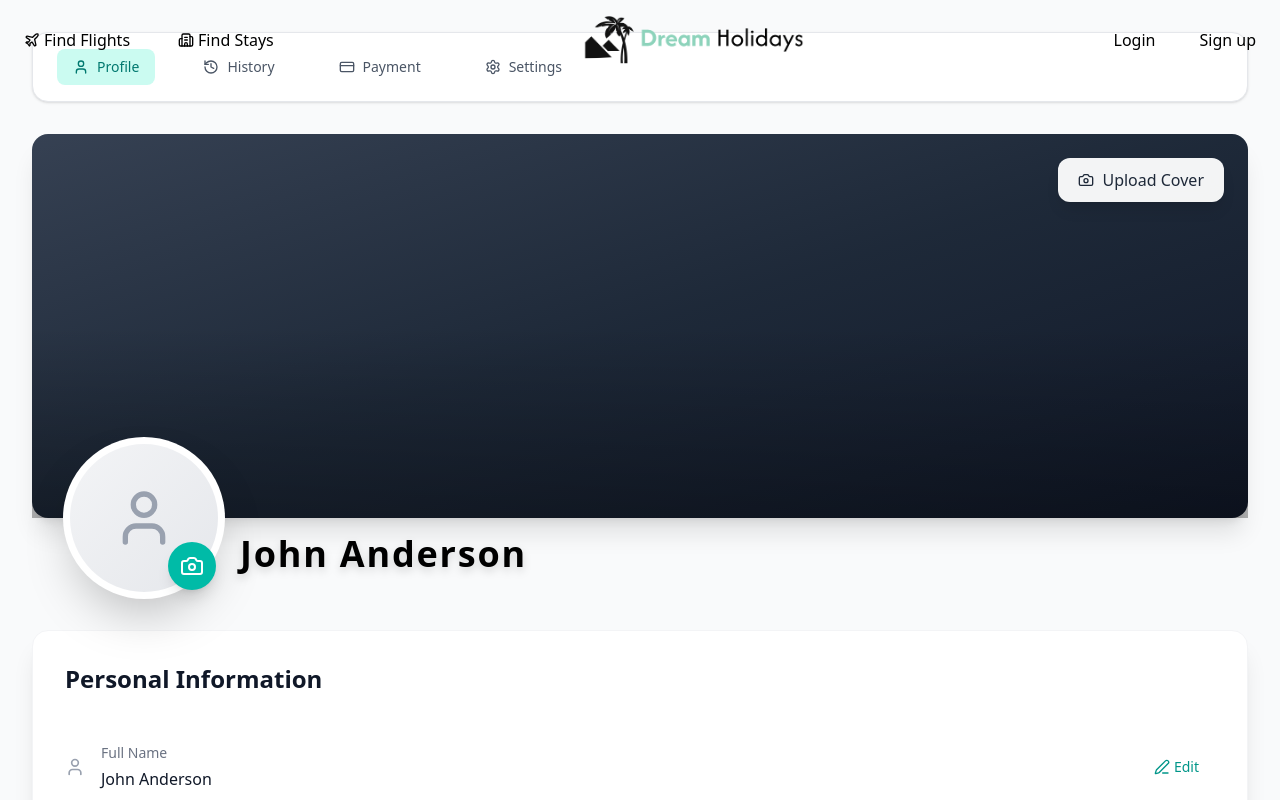
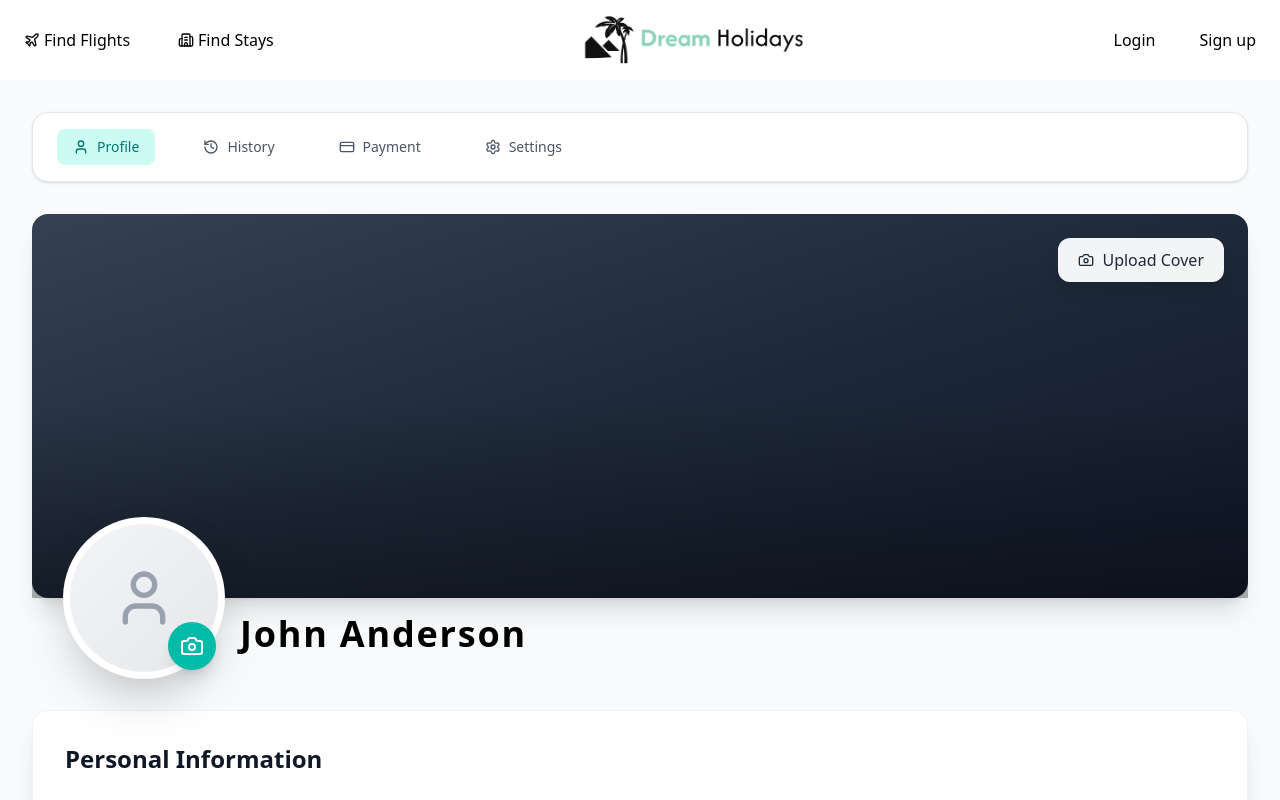
Before and after one commit to shakhawat-bijoy/dreamHoliday, a React (Vite) app in the folder client/: page /account in a window 1280 px wide. Shown: the top 800 px of the page. Built offline with nearby package versions, Linux system fonts and the light colour scheme.

Commit message:
style: enhance scrollbar styles for better visibility and aesthetics

```diff
--- a/client/src/components/myaccount/MyAccount.jsx
+++ b/client/src/components/myaccount/MyAccount.jsx
@@ -3,7 +3,7 @@ import {
   User, Mail, Phone, MapPin, Calendar, Camera,
   X, Check, CreditCard, History, Settings,
   Edit3, Bell, Shield, Globe, LogOut, Trash2,
-  Plus, Star, Plane, Download, Eye, AlertTriangle
+  Plus, Star, Plane, Download, Eye
 } from 'lucide-react'
 
 const Account = () => {
@@ -90,41 +90,45 @@ const Account = () => {
     }
   }
 
+  // ------------------------------------------------
+  // PROFILE TAB
+  // ------------------------------------------------
+
   const renderProfileContent = () => (
     <div className="space-y-8">
-      {/* Cover Photo Section */}
       <div className="relative">
         <div className="h-96 bg-gradient-to-br from-gray-700 via-gray-800 to-gray-900 rounded-2xl overflow-hidden shadow-xl">
-          <div className="absolute inset-0 bg-gradient-to-t from-black/30 via-transparent to-transparent"></div>
+          <div className="absolute inset-0 bg-gradient-to-t from-black/30 via-transparent"></div>
 
           <button className="absolute top-6 right-6 bg-white/95 hover:bg-white text-gray-800 px-5 py-2.5 rounded-xl font-medium transition-all duration-300 flex items-center gap-2 shadow-lg hover:shadow-xl backdrop-blur-sm">
             <Camera className="w-4 h-4" />
             Upload Cover
           </button>
 
-          <div className="flex items-center gap-5">
-            <div className="absolute -bottom-20 left-8">
+          <div className="flex items-center gap-5 flex-wrap sm:flex-nowrap">
+            <div className="absolute -bottom-20 left-4 sm:left-8">
               <div className="relative">
-                <div className="w-40 h-40 rounded-full bg-white p-1.5 shadow-2xl ring-1 ring-white">
+                <div className="w-32 sm:w-40 h-32 sm:h-40 rounded-full bg-white p-1.5 shadow-2xl ring-1 ring-white">
                   <div className="w-full h-full rounded-full bg-gradient-to-br from-gray-100 to-gray-200 flex items-center justify-center">
-                    <User className="w-16 h-16 text-gray-400" />
+                    <User className="w-12 sm:w-16 h-12 sm:h-16 text-gray-400" />
                   </div>
                 </div>
-                <button className="absolute bottom-2 right-2 w-12 h-12 bg-teal-500 hover:bg-teal-600 rounded-full flex items-center justify-center text-white transition-all duration-300 shadow-lg hover:shadow-xl hover:scale-105">
-                  <Camera className="w-6 h-6" />
+                <button className="absolute bottom-2 right-2 w-10 sm:w-12 h-10 sm:h-12 bg-teal-500 hover:bg-teal-600 rounded-full flex items-center justify-center text-white transition-all duration-300 shadow-lg hover:shadow-xl hover:scale-105">
+                  <Camera className="w-5 sm:w-6 h-5 sm:h-6" />
                 </button>
               </div>
             </div>
 
-            <div className="z-10 absolute left-52 top-100">
-              <h1 className="text-4xl font-bold text-black drop-shadow-lg tracking-wider">{userInfo.name}</h1>
+            <div className="z-10 absolute lg:left-52 left-40 top-100 max-w-[70%]">
+              <h1 className="text-2xl md:text-4xl font-bold text-black tracking-wider">
+                {userInfo.name}
+              </h1>
             </div>
           </div>
         </div>
       </div>
 
-      {/* Profile Details */}
-      <div className="bg-white rounded-2xl shadow-xl border border-gray-100 p-8 mt-28">
+      <div className="bg-white rounded-2xl shadow-xl border border-gray-100 p-8 mt-32 sm:mt-28">
         <h2 className="text-2xl font-bold text-gray-900 mb-8">Personal Information</h2>
 
         <div className="space-y-6">
@@ -138,8 +142,7 @@ const Account = () => {
               </div>
             </div>
             <button className="px-4 py-2 text-sm text-teal-600 hover:text-teal-700 font-medium flex items-center gap-1">
-              <Edit3 className="w-4 h-4" />
-              Edit
+              <Edit3 className="w-4 h-4" /> Edit
             </button>
           </div>
 
@@ -169,8 +172,7 @@ const Account = () => {
               </div>
             </div>
             <button className="px-4 py-2 text-sm text-teal-600 hover:text-teal-700 font-medium flex items-center gap-1">
-              <Edit3 className="w-4 h-4" />
-              Edit
+              <Edit3 className="w-4 h-4" /> Edit
             </button>
           </div>
 
@@ -184,12 +186,11 @@ const Account = () => {
               </div>
             </div>
             <button className="px-4 py-2 text-sm text-teal-600 hover:text-teal-700 font-medium flex items-center gap-1">
-              <Edit3 className="w-4 h-4" />
-              Edit
+              <Edit3 className="w-4 h-4" /> Edit
             </button>
           </div>
 
-          {/* Date of Birth */}
+          {/* DOB */}
           <div className="flex items-center justify-between py-4">
             <div className="flex items-center space-x-4 flex-1">
               <Calendar className="w-5 h-5 text-gray-400" />
@@ -199,14 +200,17 @@ const Account = () => {
               </div>
             </div>
             <button className="px-4 py-2 text-sm text-teal-600 hover:text-teal-700 font-medium flex items-center gap-1">
-              <Edit3 className="w-4 h-4" />
-              Edit
+              <Edit3 className="w-4 h-4" /> Edit
             </button>
           </div>
         </div>
       </div>
     </div>
   )
+
+  // ------------------------------------------------
+  // PAYMENT TAB
+  // ------------------------------------------------
 
   const renderPaymentContent = () => (
     <div className="space-y-8">
@@ -216,16 +220,17 @@ const Account = () => {
             <h2 className="text-2xl font-bold text-gray-900">Payment Methods</h2>
             <p className="text-gray-500 mt-1">Manage your saved payment methods</p>
           </div>
+
           <button className="flex items-center gap-2 px-6 py-3 bg-teal-500 text-white rounded-xl hover:bg-teal-600 transition-all duration-300 shadow-lg hover:shadow-xl font-medium">
-            <Plus className="w-5 h-5" />
-            Add Card
+            <Plus className="w-5 h-5" /> Add Card
           </button>
         </div>
 
-        <div className="grid grid-cols-1 md:grid-cols-2 lg:grid-cols-3 gap-6">
+        <div className="grid grid-cols-1 sm:grid-cols-2 xl:grid-cols-3 gap-6">
           {paymentMethods.map((payment) => (
             <div key={payment.id} className="relative">
               <div className={`relative ${getCardGradient(payment.cardType)} rounded-2xl p-6 shadow-2xl overflow-hidden`}>
+
                 <div className="absolute inset-0 opacity-10">
                   <div className="absolute top-0 right-0 w-40 h-40 bg-white rounded-full -mr-20 -mt-20"></div>
                   <div className="absolute bottom-0 left-0 w-32 h-32 bg-white rounded-full -ml-16 -mb-16"></div>
@@ -233,9 +238,8 @@ const Account = () => {
 
                 <div className="relative z-10">
                   <div className="flex items-start justify-between mb-8">
-                    <div className="flex items-center gap-2">
-                      {getCardLogo(payment.cardType)}
-                    </div>
+                    {getCardLogo(payment.cardType)}
+
                     {payment.isDefault && (
                       <div className="flex items-center gap-1 bg-white/20 backdrop-blur-sm px-3 py-1 rounded-full">
                         <Star className="w-3 h-3 text-yellow-300 fill-yellow-300" />
@@ -248,27 +252,24 @@ const Account = () => {
                     <div className="w-12 h-9 bg-gradient-to-br from-yellow-200 to-yellow-400 rounded-md shadow-lg"></div>
                   </div>
 
-                  <div className="mb-6">
-                    <div className="flex items-center gap-3 text-white text-xl font-mono tracking-wider">
-                      <span>••••</span>
-                      <span>••••</span>
-                      <span>••••</span>
-                      <span className="font-semibold">{payment.cardNumber}</span>
-                    </div>
+                  <div className="flex items-center gap-3 text-white text-xl font-mono tracking-wider mb-6">
+                    <span>••••</span>
+                    <span>••••</span>
+                    <span>••••</span>
+                    <span className="font-semibold">{payment.cardNumber}</span>
                   </div>
 
                   <div className="flex items-end justify-between">
                     <div>
-                      <p className="text-white/60 text-xs mb-1 uppercase tracking-wide">Card Holder</p>
-                      <p className="text-white font-semibold text-sm uppercase tracking-wide">
+                      <p className="text-white/60 text-xs">Card Holder</p>
+                      <p className="text-white font-semibold text-sm">
                         {payment.nameOnCard}
                       </p>
                     </div>
+
                     <div className="text-right">
-                      <p className="text-white/60 text-xs mb-1 uppercase tracking-wide">Expires</p>
-                      <p className="text-white font-semibold text-sm tracking-wide">
-                        {payment.expiryDate}
-                      </p>
+                      <p className="text-white/60 text-xs">Expires</p>
+                      <p className="text-white font-semibold text-sm">{payment.expiryDate}</p>
                     </div>
                   </div>
                 </div>
@@ -298,15 +299,14 @@ const Account = () => {
     </div>
   )
 
+  // ------------------------------------------------
+  // BOOKING HISTORY TAB
+  // ------------------------------------------------
+
   const renderHistoryContent = () => (
     <div className="space-y-8">
       <div className="bg-white rounded-2xl shadow-xl border border-gray-100 p-8">
-        <div className="flex items-center justify-between mb-8">
-          <div>
-            <h2 className="text-2xl font-bold text-gray-900">Booking History</h2>
-            <p className="text-gray-500 mt-1">View and manage your flight bookings</p>
-          </div>
-        </div>
+        <h2 className="text-2xl font-bold text-gray-900 mb-8">Booking History</h2>
 
         <div className="space-y-6">
           {bookings.map((booking) => (
@@ -321,10 +321,12 @@ const Account = () => {
                       {booking.departureAirport} → {booking.arrivalAirport}
                     </h3>
                     <p className="text-sm text-gray-500">
-                      Booking Reference: <span className="font-medium text-gray-700">{booking.bookingReference}</span>
+                      Booking Reference:
+                      <span className="font-medium text-gray-700"> {booking.bookingReference}</span>
                     </p>
                   </div>
                 </div>
+
                 <div className="text-right">
                   <div className="text-xl font-bold text-teal-600">
                     ${booking.totalAmount} {booking.currency}
@@ -335,12 +337,13 @@ const Account = () => {
                 </div>
               </div>
 
-              <div className="grid grid-cols-1 md:grid-cols-3 gap-4 mb-4">
+              <div className="grid grid-cols-1 sm:grid-cols-2 lg:grid-cols-3 gap-4 mb-4">
                 <div className="bg-gray-50 p-3 rounded-lg">
                   <div className="text-xs text-gray-500 uppercase tracking-wide mb-1">Flight</div>
                   <div className="font-semibold text-gray-900">{booking.flightNumber}</div>
                   <div className="text-sm text-gray-600">{booking.airline}</div>
                 </div>
+
                 <div className="bg-gray-50 p-3 rounded-lg">
                   <div className="text-xs text-gray-500 uppercase tracking-wide mb-1">Departure</div>
                   <div className="font-semibold text-gray-900">
@@ -353,6 +356,7 @@ const Account = () => {
                     })}
                   </div>
                 </div>
+
                 <div className="bg-gray-50 p-3 rounded-lg">
                   <div className="text-xs text-gray-500 uppercase tracking-wide mb-1">Passenger</div>
                   <div className="font-semibold text-gray-900">
@@ -362,15 +366,17 @@ const Account = () => {
                 </div>
               </div>
 
-              <div className="flex items-center justify-between pt-4 border-t border-gray-200">
+              <div className="flex flex-col sm:flex-row items-start sm:items-center justify-between gap-3 pt-4 border-t border-gray-200">
                 <div className="flex items-center gap-2 text-sm text-gray-500">
                   <Calendar className="w-4 h-4" />
-                  Booked on {new Date(booking.bookingDate).toLocaleDateString('en-US', {
+                  Booked on{' '}
+                  {new Date(booking.bookingDate).toLocaleDateString('en-US', {
                     year: 'numeric',
                     month: 'long',
                     day: 'numeric'
                   })}
                 </div>
+
                 <div className="flex items-center gap-2">
                   <button className="flex items-center gap-2 px-4 py-2 bg-gray-100 text-gray-700 rounded-lg hover:bg-gray-200 transition-colors text-sm font-medium">
                     <Eye className="w-4 h-4" />
@@ -382,18 +388,26 @@ const Account = () => {
                   </button>
                 </div>
               </div>
+
             </div>
           ))}
         </div>
+
       </div>
     </div>
   )
+
+  // ------------------------------------------------
+  // SETTINGS TAB
+  // ------------------------------------------------
 
   const renderSettingsContent = () => (
     <div className="space-y-8">
       <div className="bg-white rounded-xl shadow-sm border border-gray-200 p-8">
         <h2 className="text-xl font-semibold text-gray-900 mb-6">Account Settings</h2>
+
         <div className="space-y-4">
+
           <div className="flex items-center justify-between py-3 border-b border-gray-100">
             <div className="flex items-center gap-3">
               <Bell className="w-5 h-5 text-gray-400" />
@@ -402,9 +416,10 @@ const Account = () => {
                 <p className="text-sm text-gray-500">Receive booking updates and offers</p>
               </div>
             </div>
+
             <label className="relative inline-flex items-center cursor-pointer">
               <input type="checkbox" className="sr-only peer" defaultChecked />
-              <div className="w-11 h-6 bg-gray-200 peer-focus:outline-none peer-focus:ring-4 peer-focus:ring-teal-300 rounded-full peer peer-checked:after:translate-x-full peer-checked:after:border-white after:content-[''] after:absolute after:top-[2px] after:left-[2px] after:bg-white after:border-gray-300 after:border after:rounded-full after:h-5 after:w-5 after:transition-all peer-checked:bg-teal-500"></div>
+              <div className="w-11 h-6 bg-gray-200 peer-focus:ring-4 peer-focus:ring-teal-300 rounded-full peer peer-checked:after:translate-x-full after:absolute after:top-[2px] after:left-[2px] after:bg-white after:border-gray-300 after:border after:rounded-full after:h-5 after:w-5 after:transition-all peer-checked:bg-teal-500"></div>
             </label>
           </div>
 
@@ -429,15 +444,18 @@ const Account = () => {
                 <p className="text-sm text-gray-500">English (US)</p>
               </div>
             </div>
+
             <button className="px-4 py-2 text-sm text-teal-600 hover:text-teal-700 font-medium">
               Change
             </button>
           </div>
+
         </div>
       </div>
 
       <div className="bg-white rounded-xl shadow-sm border border-gray-200 p-8">
         <h2 className="text-xl font-semibold text-gray-900 mb-6">Danger Zone</h2>
+
         <div className="space-y-4">
           <button className="w-full flex items-center justify-center gap-2 px-6 py-3 bg-red-50 text-red-600 rounded-lg hover:bg-red-100 transition-colors font-medium">
             <LogOut className="w-5 h-5" />
@@ -455,66 +473,71 @@ const Account = () => {
     </div>
   )
 
+  // ------------------------------------------------
+  // MAIN RETURN
+  // ------------------------------------------------
+
   return (
-    <div className="min-h-screen bg-gray-50">
+    <div className="min-h-screen bg-gray-50 mt-20">
+
       <div className="max-w-7xl mx-auto px-4 sm:px-6 lg:px-8 py-8">
-        {/* Account Navigation */}
+
         <div className="bg-white shadow-sm border border-gray-200 rounded-2xl mb-8">
           <div className="px-6 py-4">
-            <nav className="flex space-x-8 overflow-x-auto">
+            <nav className="flex space-x-6 sm:space-x-8 overflow-x-auto no-scrollbar">
               <button
                 onClick={() => setActiveTab('profile')}
-                className={`flex items-center gap-2 px-4 py-2 text-sm font-medium rounded-lg transition-colors whitespace-nowrap ${
+                className={`flex items-center gap-2 px-4 py-2 text-sm font-medium rounded-lg whitespace-nowrap transition-colors cursor-pointer ${
                   activeTab === 'profile'
                     ? 'bg-teal-100 text-teal-700'
                     : 'text-gray-600 hover:text-gray-900 hover:bg-gray-100'
                 }`}
               >
-                <User className="w-4 h-4" />
-                Profile
+                <User className="w-4 h-4" /> Profile
               </button>
+
               <button
                 onClick={() => setActiveTab('history')}
-                className={`flex items-center gap-2 px-4 py-2 text-sm font-medium rounded-lg transition-colors whitespace-nowrap ${
+                className={`flex items-center gap-2 px-4 py-2 text-sm font-medium rounded-lg whitespace-nowrap transition-colors cursor-pointer ${
                   activeTab === 'history'
                     ? 'bg-teal-100 text-teal-700'
                     : 'text-gray-600 hover:text-gray-900 hover:bg-gray-100'
                 }`}
               >
-                <History className="w-4 h-4" />
-                History
+                <History className="w-4 h-4" /> History
               </button>
+
               <button
                 onClick={() => setActiveTab('payment')}
-                className={`flex items-center gap-2 px-4 py-2 text-sm font-medium rounded-lg transition-colors whitespace-nowrap ${
+                className={`flex items-center gap-2 px-4 py-2 text-sm font-medium rounded-lg whitespace-nowrap transition-colors cursor-pointer ${
                   activeTab === 'payment'
                     ? 'bg-teal-100 text-teal-700'
                     : 'text-gray-600 hover:text-gray-900 hover:bg-gray-100'
                 }`}
               >
-                <CreditCard className="w-4 h-4" />
-                Payment
+                <CreditCard className="w-4 h-4" /> Payment
               </button>
+
               <button
                 onClick={() => setActiveTab('settings')}
-                className={`flex items-center gap-2 px-4 py-2 text-sm font-medium rounded-lg transition-colors whitespace-nowrap ${
+                className={`flex items-center gap-2 px-4 py-2 text-sm font-medium rounded-lg whitespace-nowrap transition-colors cursor-pointer ${
                   activeTab === 'settings'
                     ? 'bg-teal-100 text-teal-700'
                     : 'text-gray-600 hover:text-gray-900 hover:bg-gray-100'
                 }`}
               >
-                <Settings className="w-4 h-4" />
-                Settings
+                <Settings className="w-4 h-4" /> Settings
               </button>
+
             </nav>
           </div>
         </div>
 
-        {/* Tab Content */}
         {activeTab === 'profile' && renderProfileContent()}
         {activeTab === 'history' && renderHistoryContent()}
         {activeTab === 'payment' && renderPaymentContent()}
         {activeTab === 'settings' && renderSettingsContent()}
+
       </div>
     </div>
   )
--- a/client/src/index.css
+++ b/client/src/index.css
@@ -5,3 +5,34 @@
 @import "slick-carousel/slick/slick-theme.css";
 
 /* Global Font Styles */
+.no-scrollbar::-webkit-scrollbar {
+  display: none;
+}
+.no-scrollbar {
+  -ms-overflow-style: none;
+  scrollbar-width: none;
+}
+
+* {
+  scrollbar-width: thin;              /* Firefox */
+  scrollbar-color: #c1c1c1 #f1f1f1;   /* Firefox track + thumb */
+}
+
+/* Chrome, Edge, Safari */
+::-webkit-scrollbar {
+  width: 6px;        /* Thin scrollbar */
+  height: 6px;
+}
+
+::-webkit-scrollbar-track {
+  background: #f1f1f1;
+}
+
+::-webkit-scrollbar-thumb {
+  background: #c1c1c1;
+  border-radius: 10px;
+}
+
+::-webkit-scrollbar-thumb:hover {
+  background: #a8a8a8;
+}
```
